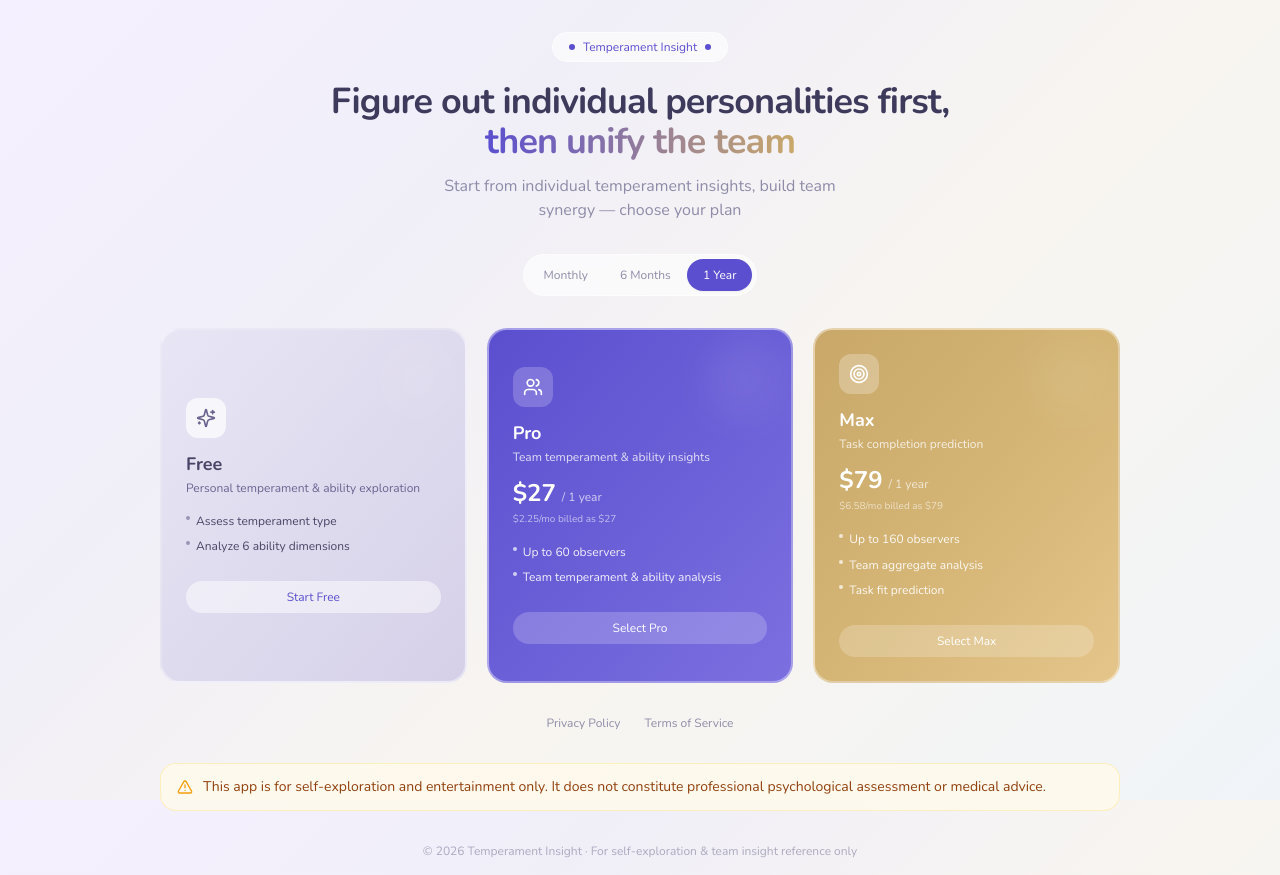
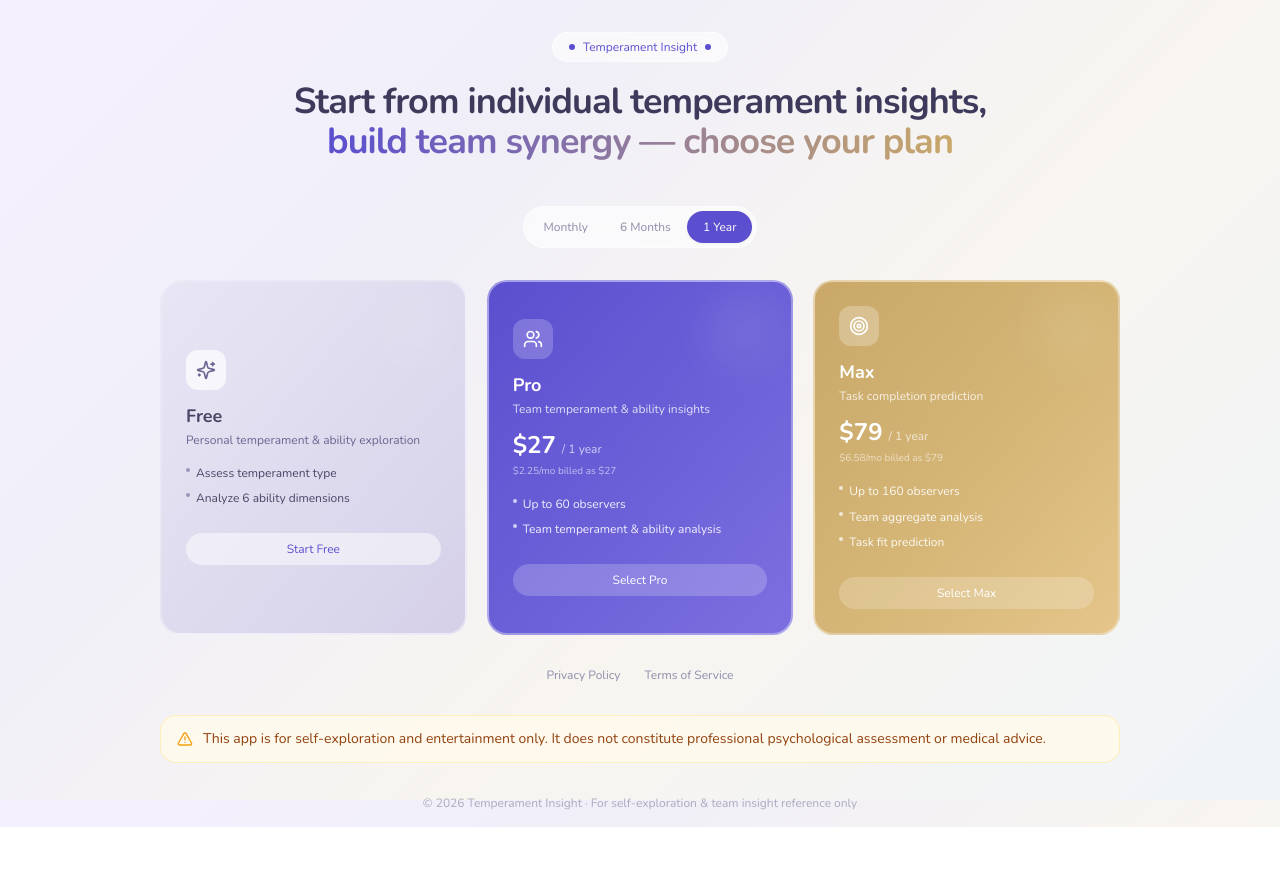
Before and after one commit to DanielStilwell/Temperament, a React (Vite) app: page / in a window 1280 px wide. After the commit the page ends 827 px from the top, so only its background shows below. Built offline with nearby package versions, Linux system fonts and the light colour scheme; no server answers.

Commit message:
refactor: 首页标题改为单一大标题，删除旧副标题

```diff
--- a/src/pages/LandingPage.tsx
+++ b/src/pages/LandingPage.tsx
@@ -115,15 +115,12 @@ export default function LandingPage() {
             className="text-2xl md:text-3xl lg:text-4xl font-bold tracking-tight text-[#3D3A5C] mb-3"
             style={{ fontFamily: "'Nunito', 'PingFang SC', sans-serif" }}
           >
-            Figure out individual personalities first,
+            Start from individual temperament insights,
             <br />
             <span className="bg-gradient-to-r from-[#5B4FCF] to-[#C9A86A] bg-clip-text text-transparent">
-              then unify the team
+              build team synergy — choose your plan
             </span>
           </h1>
-          <p className="text-sm md:text-base text-[#8E8CA8] leading-relaxed max-w-md mx-auto">
-            Start from individual temperament insights, build team synergy — choose your plan
-          </p>
         </header>
 
         {/* 周期切换器 */}
```
